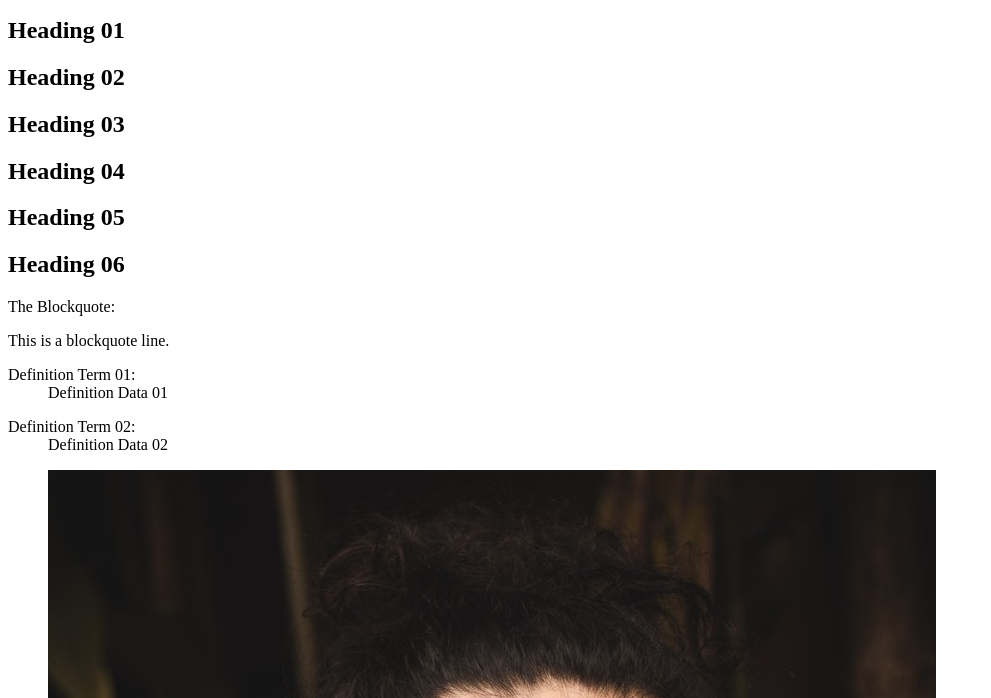
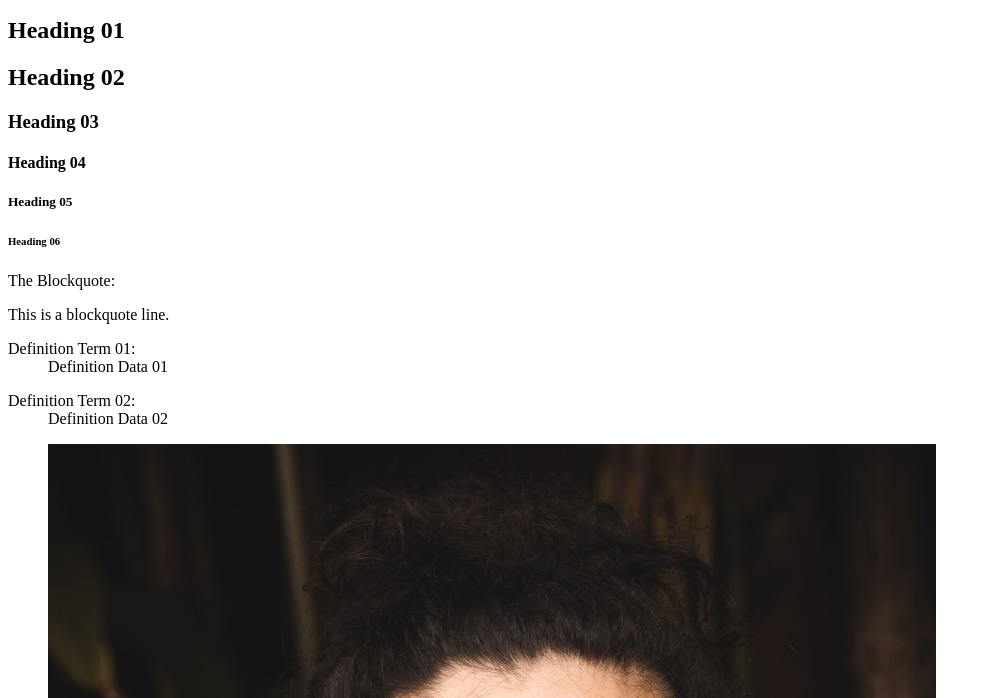
Before and after one commit to mkabdulazees56/20ntuslcs1605, a plain HTML site: page index.html in a window 1280 px wide. Shown: the part 102-800 px from the top of the page, without its empty margins (0-991 px from the left). Drawn offline with Linux system fonts and the light colour scheme; files whose address does not match are found by name.

Commit message:
20-NTU-SL-CS-1605

```diff
--- a/index.html
+++ b/index.html
@@ -20,12 +20,12 @@
         </header>
 
         <section>
-            <h2>Heading 01</h2>
+            <h1>Heading 01</h1>
             <h2>Heading 02</h2>
-            <h2>Heading 03</h2>
-            <h2>Heading 04</h2>
-            <h2>Heading 05</h2>
-            <h2>Heading 06</h2>
+            <h3>Heading 03</h3>
+            <h4>Heading 04</h4>
+            <h5>Heading 05</h5>
+            <h6>Heading 06</h6>
         </section>
         <p>The Blockquote:</p>
         <blockquote>This is a blockquote line.</blockquote>
```
